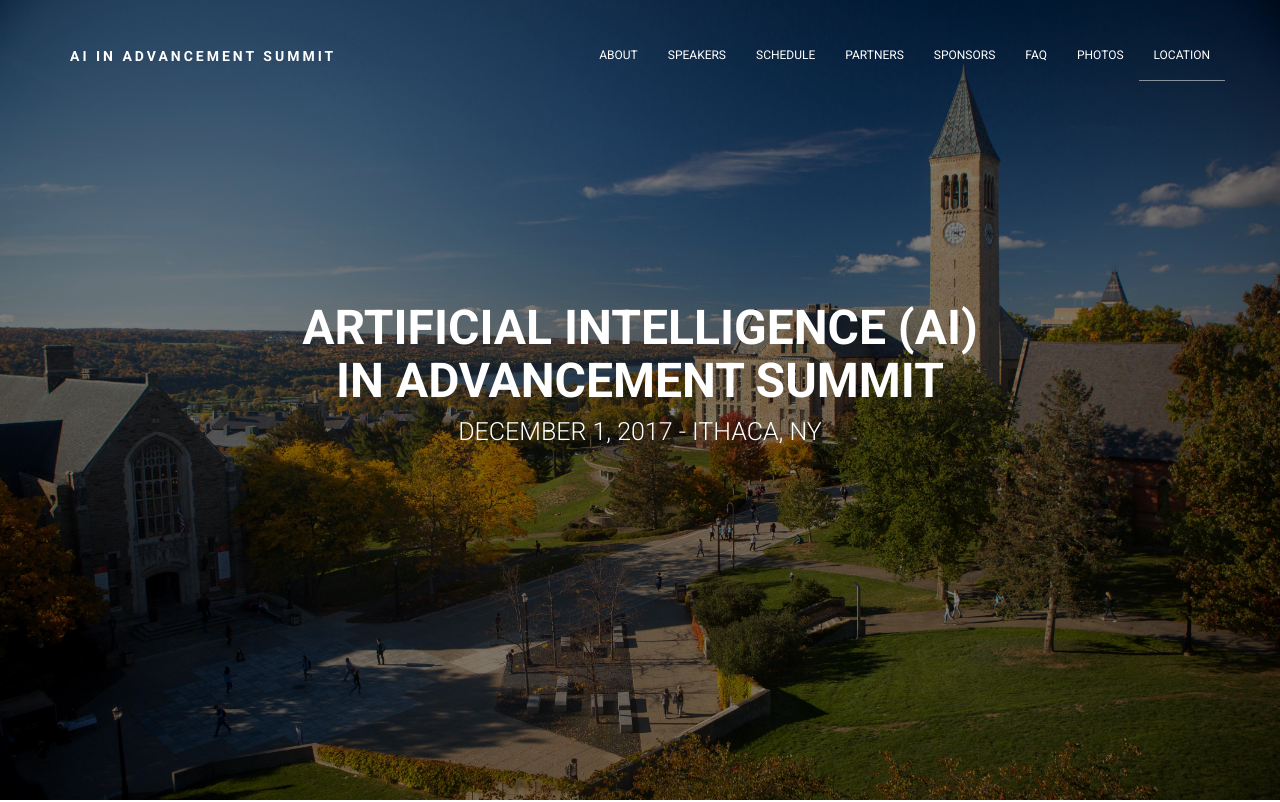
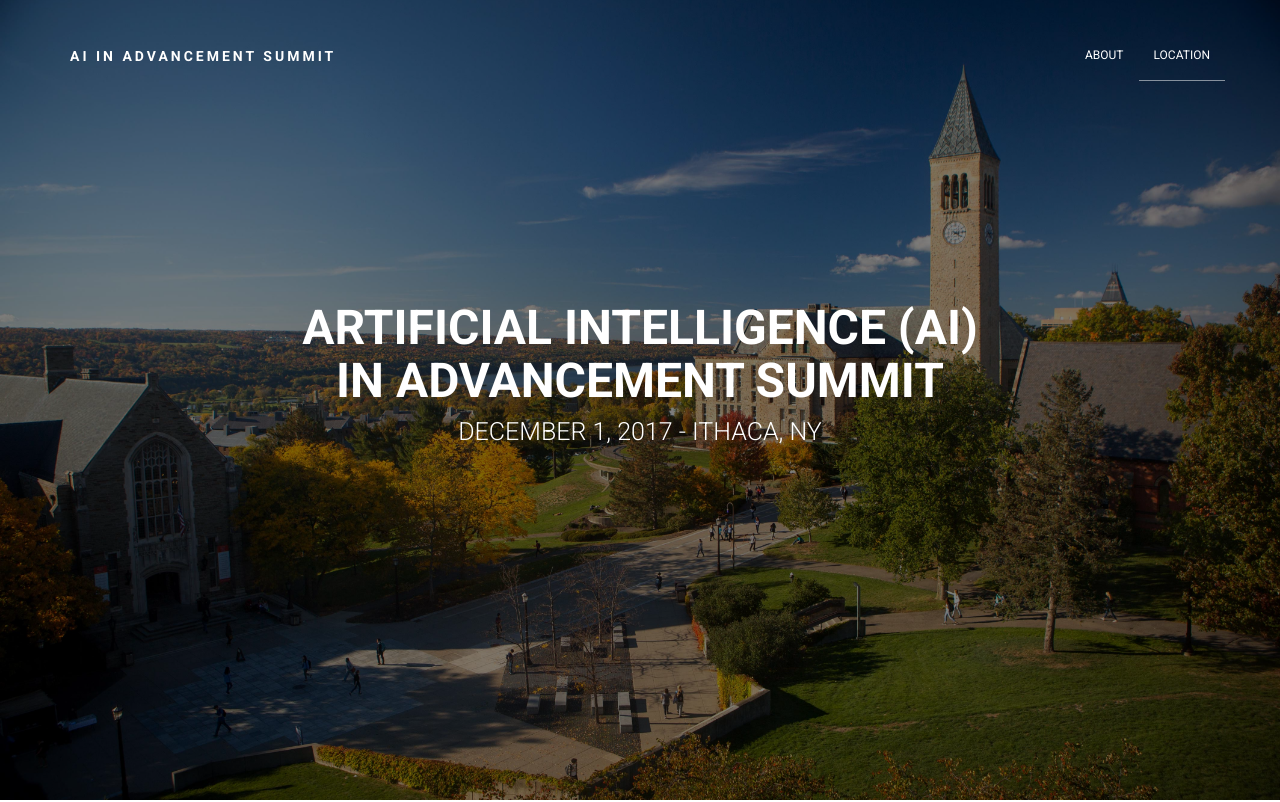
Before and after one commit to aad-wsux/aisummit, a website: page index-std.html in a window 1280 px wide. Shown: the top 802 px of the page. Drawn offline with Linux system fonts and the light colour scheme; files whose address does not match are found by name.

Commit message:
remove unused nav items

```diff
--- a/index-std.html
+++ b/index-std.html
@@ -42,12 +42,6 @@
 
                     <!-- navigation menu -->
                     <li class="active"><a data-scroll href="#about">About</a></li>
-                    <li><a data-scroll href="#speakers">Speakers</a></li>
-                    <li><a data-scroll href="#schedule">Schedule</a></li>
-                    <li><a data-scroll href="#partner">Partners</a></li>
-                    <li><a data-scroll href="#sponsors">Sponsors</a></li>
-                    <li><a data-scroll href="#faq">FAQ</a></li>
-                    <li><a data-scroll href="#photos">Photos</a></li>
                     <li><a data-scroll href="#location">Location</a></li>
 
                 </ul>
```
